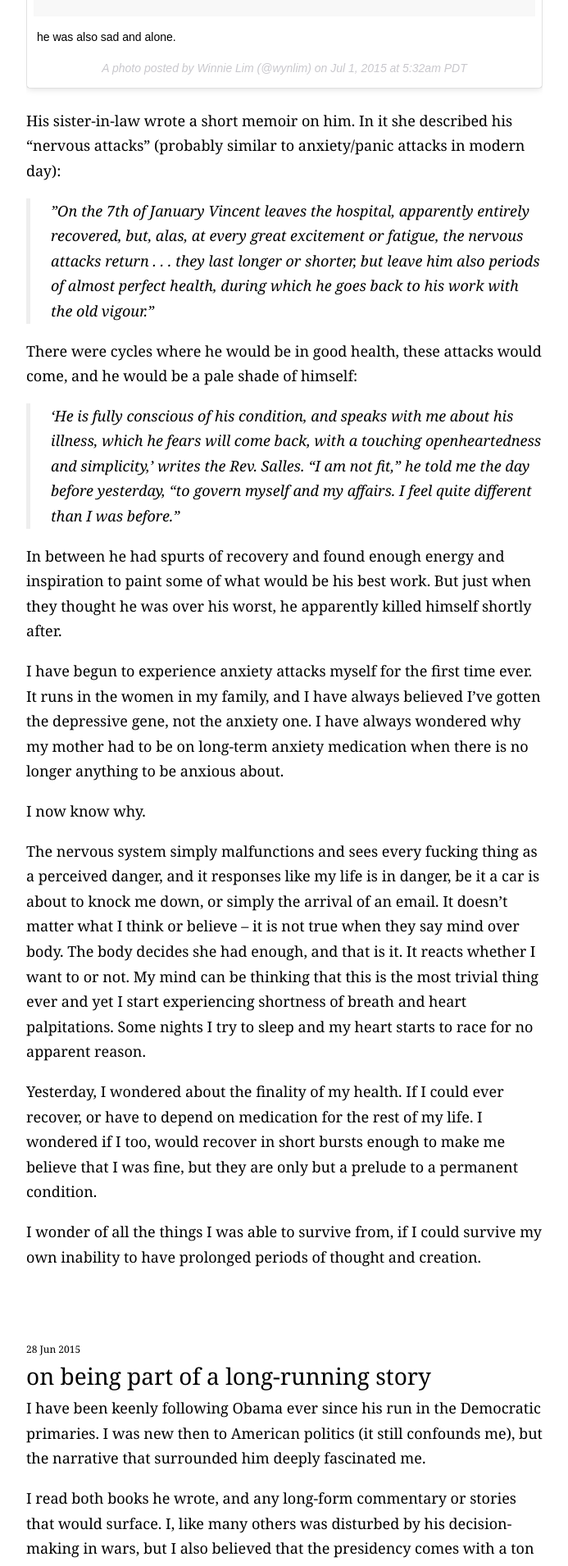
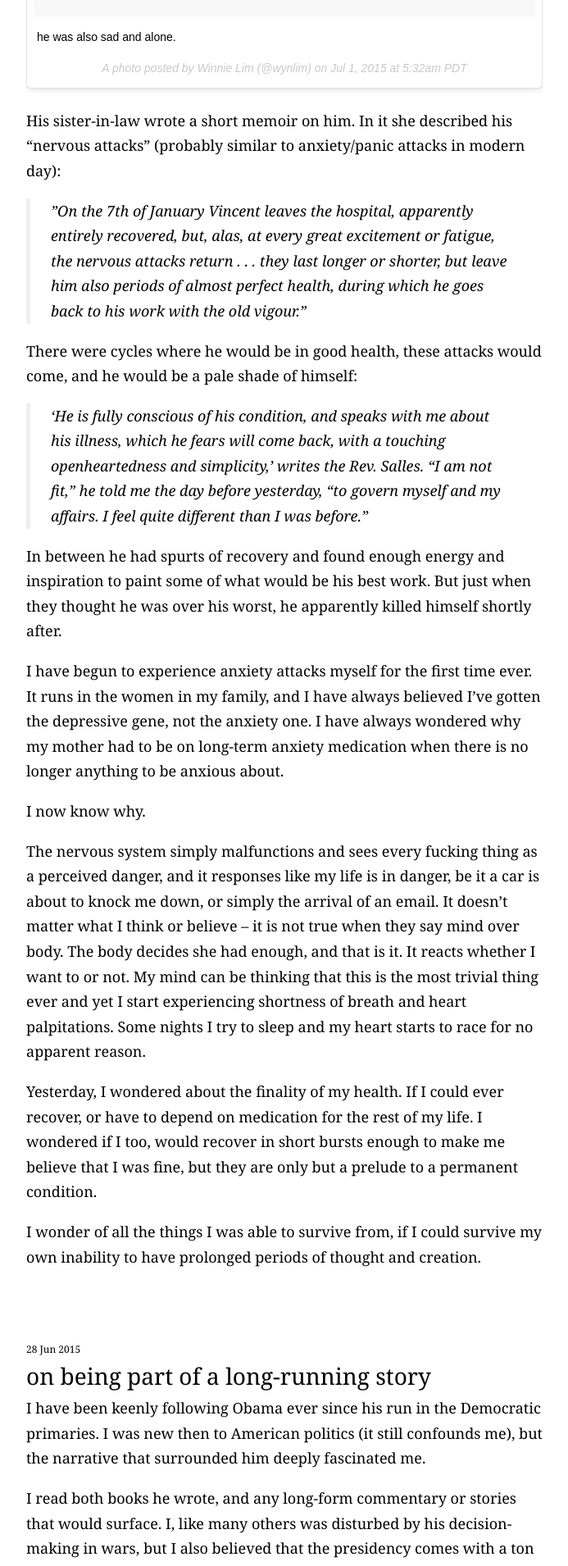
Before and after one commit to wynlim/wynlim.github.io, a Jekyll site: the page built from index.html, in a window 1280 px wide. Shown: the part 1041-2951 px from the top of the page at 82% size, without its empty margins (293-986 px from the left). Built offline with Jekyll 4.4.1, drawn with Linux system fonts in a browser that asks for light colours; Markdown is read by kramdown in place of the engine named in the settings; comment, search, counter and statistics services are not loaded.

Commit message:
adjusting blockquote margin for desktop

```diff
--- a/css/journal.scss
+++ b/css/journal.scss
@@ -108,7 +108,7 @@ hr {
 		font-style: italic;
 
 		@media (min-width: 768px) {
-			margin-left: 0;
+			margin: 0 2em 0 0;
 		}
 	}
 }
```
